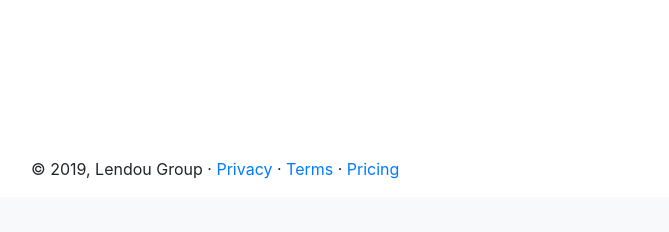
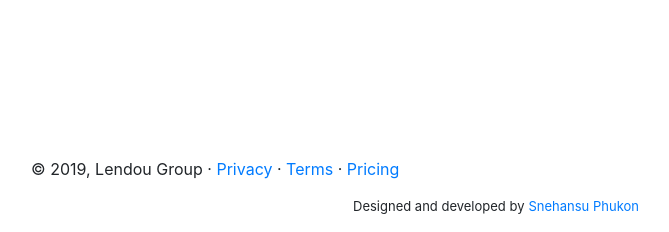
Before and after one commit to pSnehanshu/codeigniter-streaming-website, a CodeIgniter app: page /foobar/index.php/home/plans in a window 1280 px wide. Shown: the part 630-862 px from the top of the page, without its empty margins (144-813 px from the left). Before the commit the page ends 809 px from the top, so only its background shows below. Run offline with CodeIgniter, Linux system fonts and the light colour scheme; data that the repository does not hold is empty; some libraries are stand-ins or nearby versions.

Commit message:
Added developer information

```diff
--- a/application/views/layouts/footer.php
+++ b/application/views/layouts/footer.php
@@ -12,6 +12,9 @@
             <a href="<?= site_url('home/page/terms') ?>">Terms</a> &middot;
             <a href="<?= site_url('home/plans')  ?>">Pricing</a>
         </p>
+        <p class="d-flex justify-content-center" style="font-size: 13px;">
+            Designed and developed by <a href="https://www.freelancer.com/u/snehanshuphukon" target="_blank" class="ml-1" title="Hire me!">Snehansu Phukon</a>
+        </p>
     </div>
 </footer>
 <!-- FOOTER end -->
```
